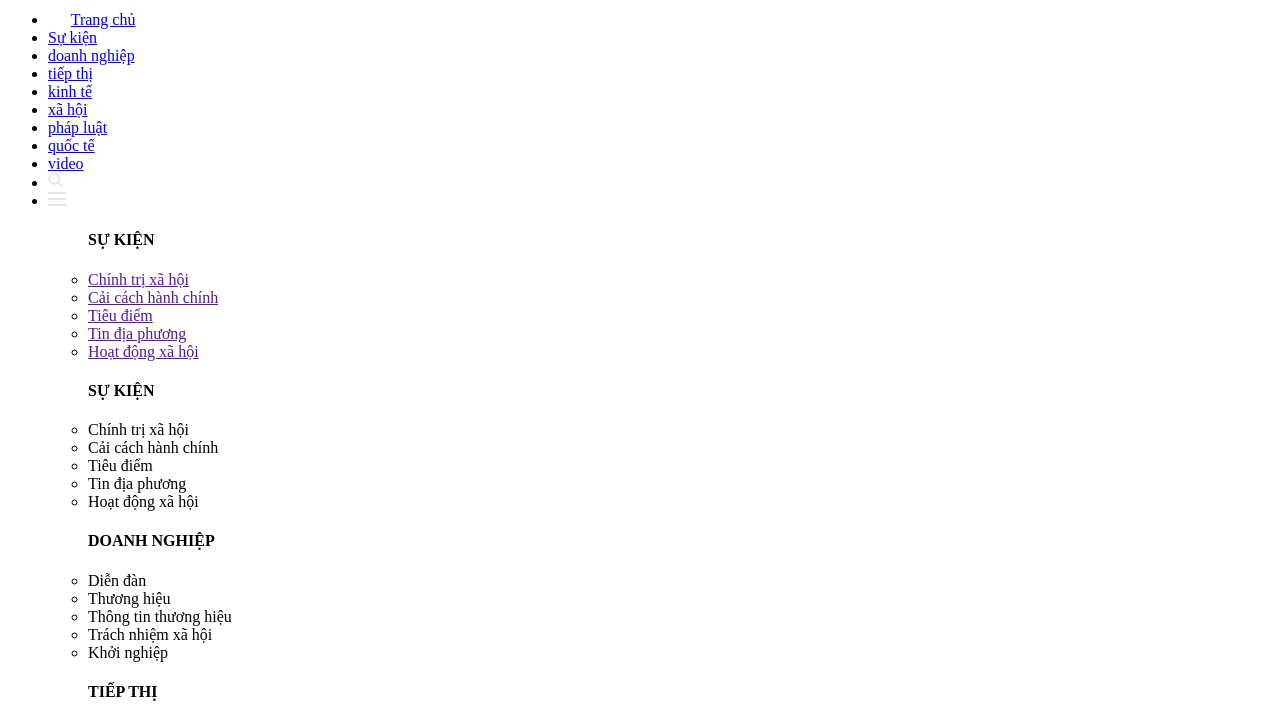
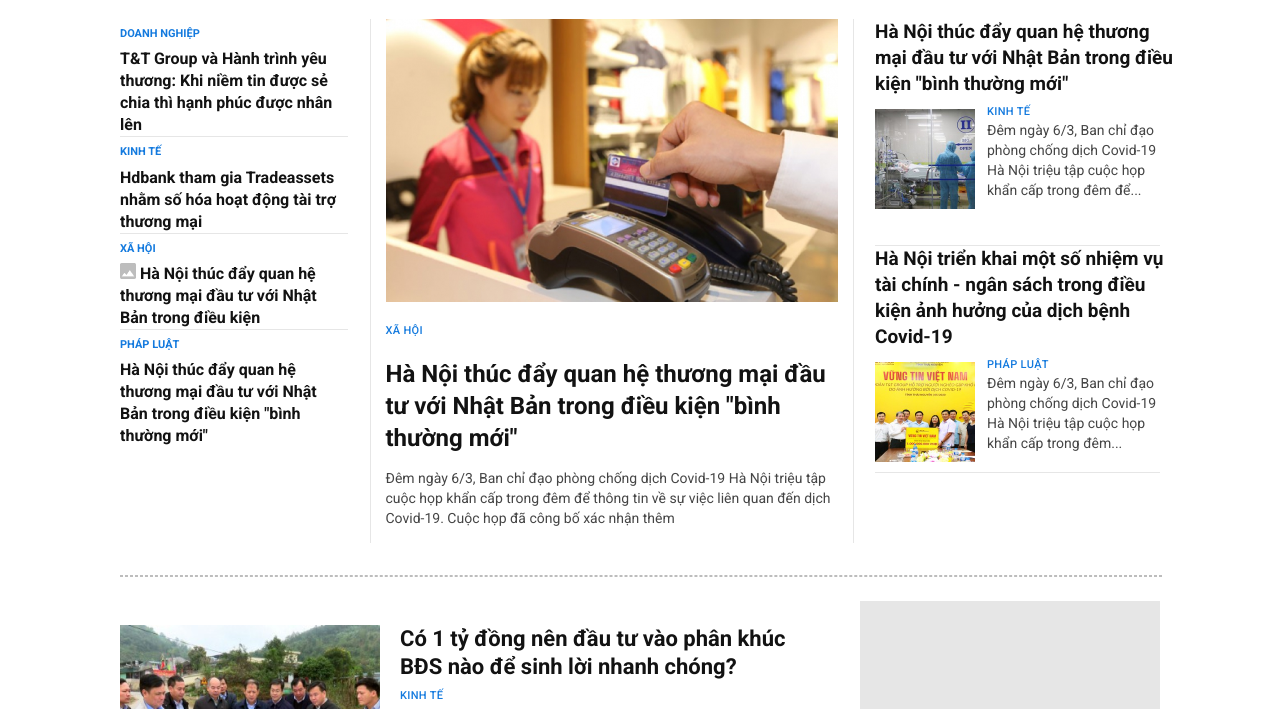
Before and after one commit to mam17/vcc, a plain HTML site: page index.html in a window 1280 px wide. Shown: the part 156-865 px from the top of the page. Drawn offline with Linux system fonts and the light colour scheme; the site is published under a folder, as on GitHub Pages, so addresses that start at the root find nothing.

Commit message:
first commit

```diff
--- a/index.html
+++ b/index.html
@@ -5,7 +5,7 @@
     <meta charset="UTF-8">
     <meta http-equiv="X-UA-Compatible" content="IE=edge">
     <meta name="viewport" content="width=device-width, initial-scale=1.0">
-    <link rel="stylesheet" href="/sass/style.css">
+    <link rel="stylesheet" href="./sass/style.css">
     <link rel="preconnect" href="https://fonts.googleapis.com">
     <link rel="preconnect" href="https://fonts.gstatic.com" crossorigin>
     <link href="https://fonts.googleapis.com/css2?family=Roboto:wght@400;500;700&display=swap" rel="stylesheet">
```
